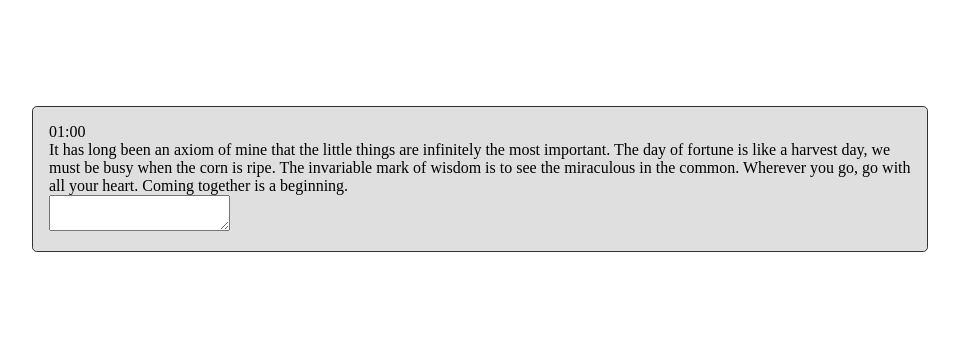
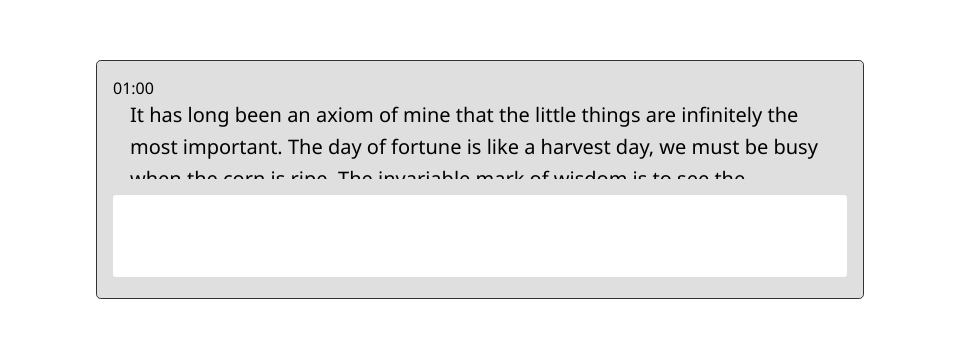
Before and after one commit to theanzy/speed-typing-v2, a React (Create React App) app in the folder client/: page / in a window 1280 px wide. Shown: the part 221-558 px from the top of the page, without its empty margins (160-1119 px from the left). Built offline with nearby package versions, Linux system fonts and the light colour scheme.

Commit message:
scroll current into view

```diff
--- a/client/src/App.js
+++ b/client/src/App.js
@@ -7,6 +7,7 @@ import './styles.css';
 function App() {
   const text =
     'It has long been an axiom of mine that the little things are infinitely the most important. The day of fortune is like a harvest day, we must be busy when the corn is ripe. The invariable mark of wisdom is to see the miraculous in the common. Wherever you go, go with all your heart. Coming together is a beginning.';
+
   const [displayTokens, setDisplayTokens] = useState(
     text.split(/(\s{1})/).map((word) => {
       return {
@@ -14,6 +15,9 @@ function App() {
         word,
       };
     })
+  );
+  const currentIndex = displayTokens.findIndex(
+    (token) => token.state === 'current'
   );
 
   function handleTextChanged(e) {
@@ -54,7 +58,7 @@ function App() {
     <div className='container'>
       <div className='typing-container'>
         <Timer />
-        <WordsDisplay tokens={displayTokens} />
+        <WordsDisplay tokens={displayTokens} currentIndex={currentIndex} />
         <WordsInput onTextChanged={handleTextChanged} />
       </div>
     </div>
--- a/client/src/components/WordsDisplay.jsx
+++ b/client/src/components/WordsDisplay.jsx
@@ -1,10 +1,19 @@
-import React from 'react';
+import React, { useCallback } from 'react';
 
-function WordsDisplay({ tokens }) {
+function WordsDisplay({ tokens, currentIndex }) {
+  const spanRef = useCallback((span) => {
+    if (span == null) {
+      return;
+    }
+    span.scrollIntoView({ behavior: 'smooth' });
+  }, []);
   return (
-    <div>
+    <div className='words-display'>
       {tokens.map((token, index) => (
-        <span key={index} className={`${token.state}`}>
+        <span
+          ref={index === currentIndex ? spanRef : null}
+          key={index}
+          className={`${token.state}`}>
           {token.word}
         </span>
       ))}
--- a/client/src/components/WordsInput.jsx
+++ b/client/src/components/WordsInput.jsx
@@ -5,9 +5,7 @@ function WordsInput({ onTextChanged }) {
     onTextChanged({ type: e.nativeEvent.inputType, data: e.target.value });
   };
   return (
-    <div>
-      <textarea onChange={handleInputChanged}></textarea>
-    </div>
+    <textarea className='words-input' onChange={handleInputChanged}></textarea>
   );
 }
 
--- a/client/src/styles.css
+++ b/client/src/styles.css
@@ -4,8 +4,10 @@
   box-sizing: border-box;
 }
 
-body {
+body,
+textarea {
   margin: 0;
+  font-family: 'Segoe UI', Tahoma, Geneva, Verdana, sans-serif;
 }
 
 .container {
@@ -18,7 +20,7 @@ body {
 
 .typing-container {
   background-color: #dfdfdf;
-  max-width: 70vw;
+  width: 60vw;
   border: 1px solid #333;
   border-radius: 0.3em;
   padding: 1rem;
@@ -35,3 +37,29 @@ body {
 .current {
   color: #0011ff;
 }
+
+.words-display {
+  margin-left: calc(1rem + 1px);
+  margin-right: calc(1rem + 1px);
+  font-size: 1.25rem;
+  line-height: 2rem;
+  max-height: 5rem;
+  margin-bottom: 1rem;
+  overflow: hidden;
+}
+
+.words-input {
+  overflow: hidden;
+  border-radius: 0.2rem;
+  padding: 0.5rem 1rem;
+  font-size: 1.25rem;
+  line-height: 2rem;
+  width: 100%;
+  resize: none;
+  outline: none;
+  border: 1px solid transparent;
+}
+
+.words-input:focus {
+  border: 1px solid #0011ff;
+}
```
